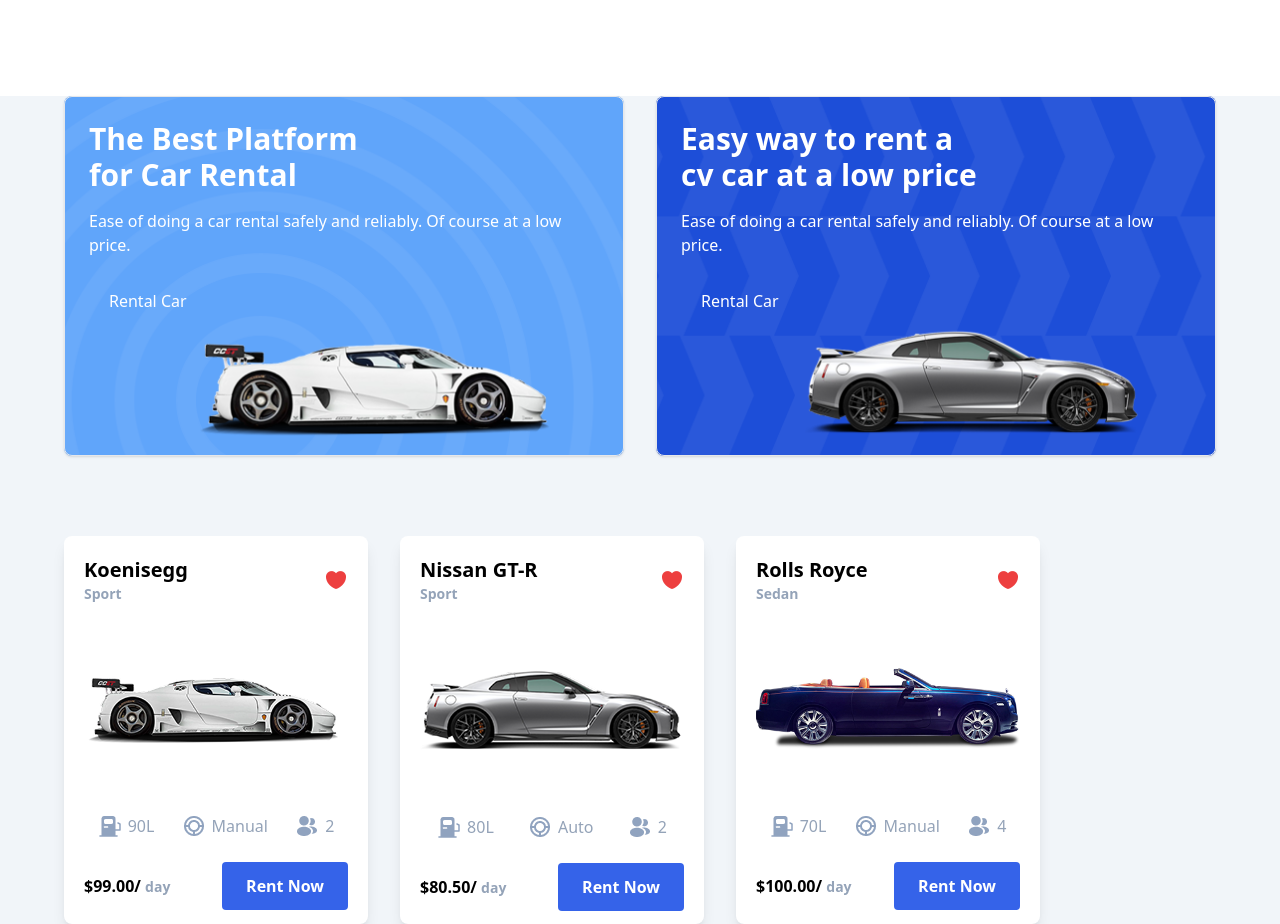
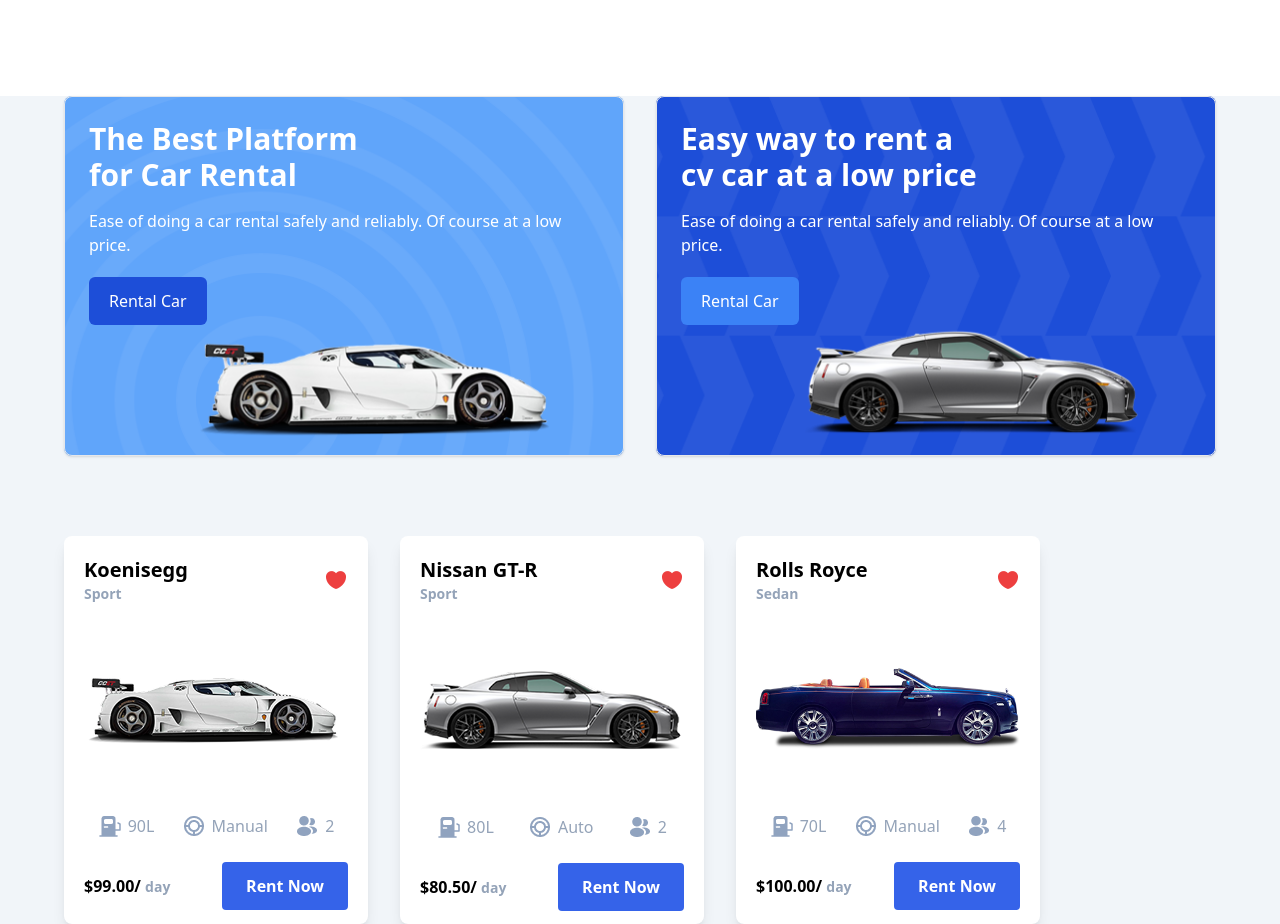
Before and after one commit to zendParadox/morent-fe, a React (Vite) app: page / in a window 1280 px wide. Built offline with nearby package versions, Linux system fonts and the light colour scheme.

Commit message:
update: button bg-color

```diff
--- a/src/components/Ads.jsx
+++ b/src/components/Ads.jsx
@@ -17,7 +17,8 @@
             }
             p="Ease of doing a car rental safely and reliably. Of course at a low
               price."
-            bg={bg}>
+            bg={bg}
+            bgButton={"bg-blue-700"}>
             asdas
           </CardAds>
         </div>
@@ -33,7 +34,8 @@
             }
             p="Ease of doing a car rental safely and reliably. Of course at a low
               price."
-            bg={bg2}>
+            bg={bg2}
+            bgButton={"bg-blue-500"}>
             asdas
           </CardAds>
         </div>
```
